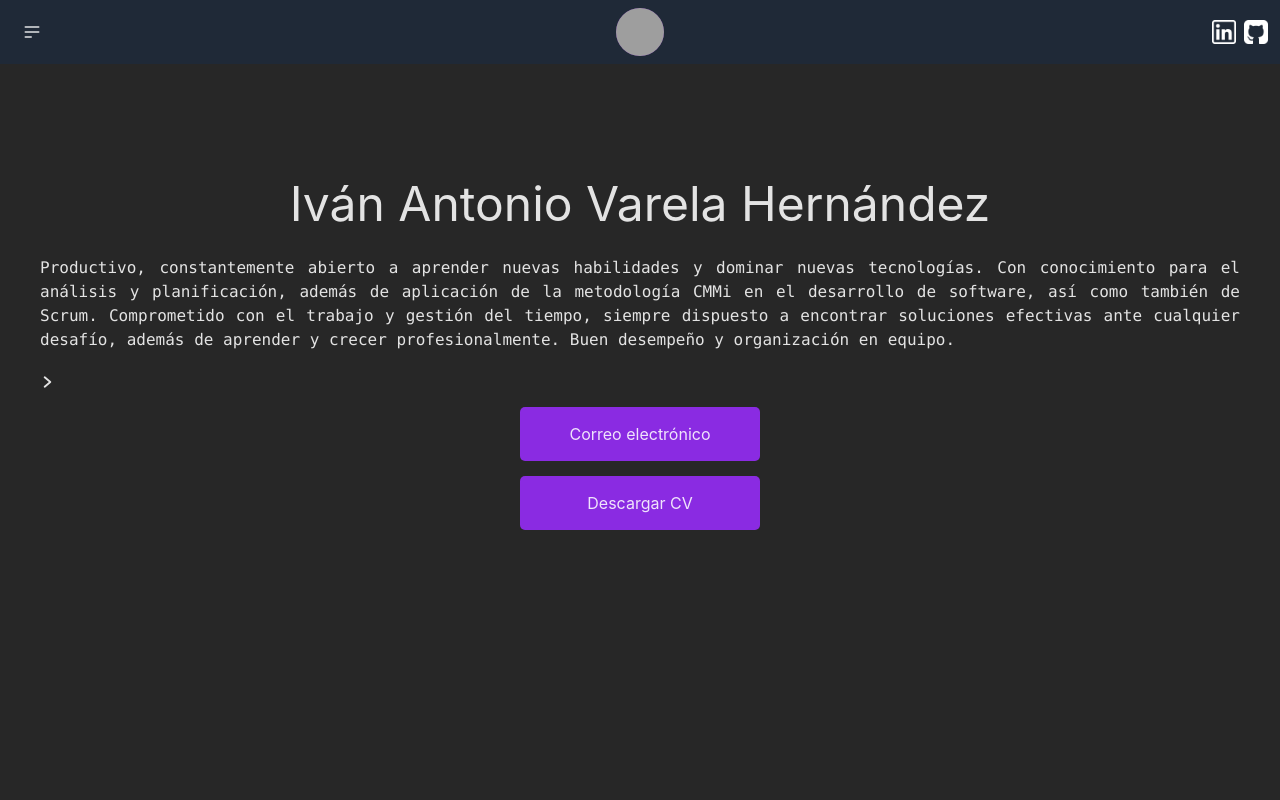
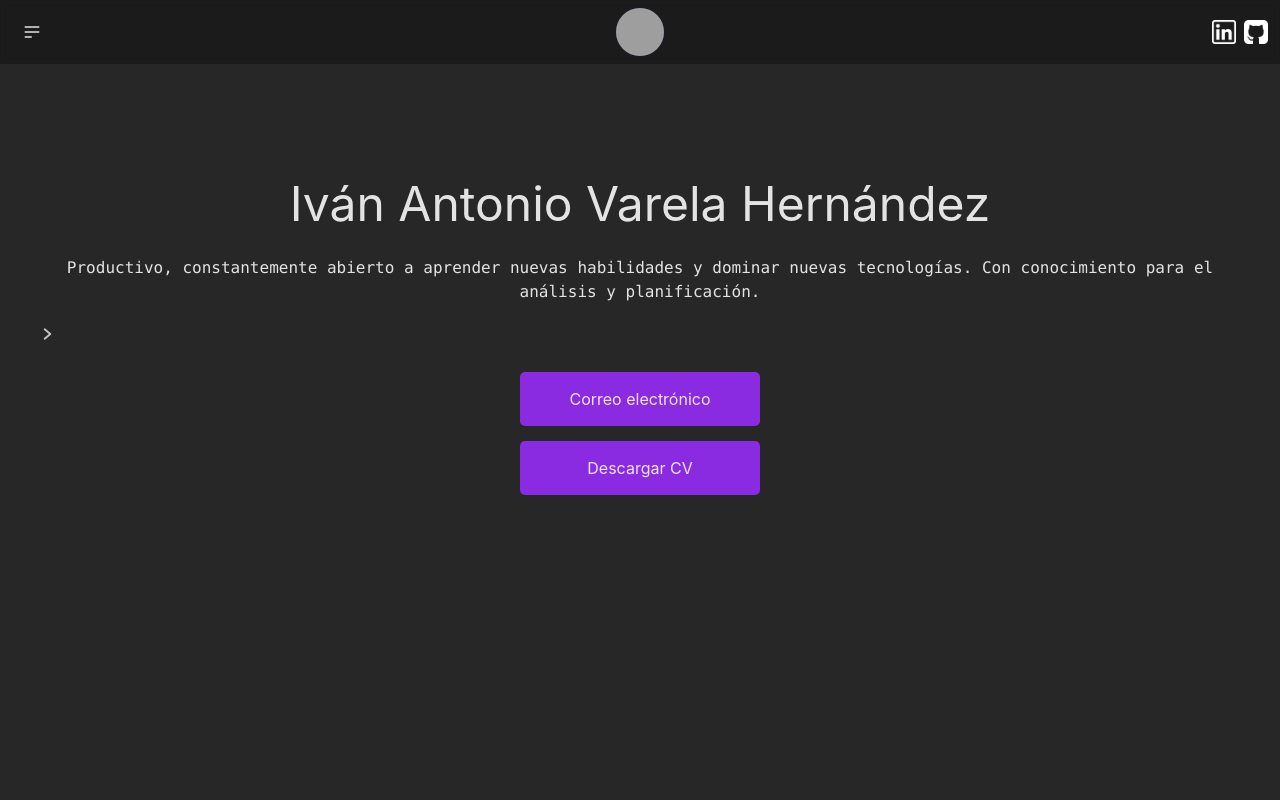
Before and after one commit to IvanVare/ivanwebp-ui, a React (Vite) app: page / in a window 1280 px wide. Shown: the top 800 px of the page. Built offline with nearby package versions, Linux system fonts and the light colour scheme; grey boxes are pictures that could not be loaded.

Commit message:
PaginaHomeUpdate

```diff
--- a/src/components/CardsProject.jsx
+++ b/src/components/CardsProject.jsx
@@ -2,6 +2,18 @@ import React from "react";
 import "../styles/styleCardProject.css";
 import CardProject from "./CardProject";
 import projectJson from "../data/projects.json";
+
+import appDPA from "../assets/images/appDPA.jpg";
+import appPks from "../assets/images/appPks.jpg";
+import webPksos from "../assets/images/webPksos.png";
+import portafolio from "../assets/images/portafolio.png";
+
+const imageMap = {
+  "src/assets/images/appDPA.jpg": appDPA,
+  "src/assets/images/appPks.jpg": appPks,
+  "src/assets/images/webPksos.png": webPksos,
+  "src/assets/images/portafolio.png": portafolio,
+};
 
 export default function CardsProject() {
   return (
@@ -16,7 +28,7 @@ export default function CardsProject() {
                 description={projects.description}
                 linkGit={projects.linkGit}
                 linkProject={projects.linkProject}
-                src={projects.src}
+                src={imageMap[projects.src]}
               ></CardProject>
             </div>
           ))}
--- a/src/components/Description.jsx
+++ b/src/components/Description.jsx
@@ -32,14 +32,11 @@ export default function Description() {
         <div className="appcontent-section text-center ">
           <div className="text-container pt-40">
             <span className="text-5xl">Iván Antonio Varela Hernández</span>
-            <p className="text-justify font-mono my-7">
-              Productivo, constantemente abierto a aprender nuevas habilidades y
-              dominar nuevas tecnologías. Con conocimiento para el análisis y
-              planificación, además de aplicación de la metodología CMMi en el
-              desarrollo de software, así como también de Scrum. Comprometido
-              con el trabajo y gestión del tiempo, siempre dispuesto a encontrar
-              soluciones efectivas ante cualquier desafío, además de aprender y
-              crecer profesionalmente. Buen desempeño y organización en equipo.
+            <div className="font-mono my-7 ">
+              <p>
+                Productivo, constantemente abierto a aprender nuevas habilidades
+                y dominar nuevas tecnologías. Con conocimiento para el análisis
+                y planificación.
               </p>
               <svg
                 width="15"
@@ -47,6 +44,7 @@ export default function Description() {
                 viewBox="0 0 16 16"
                 fill="none"
                 xmlns="http://www.w3.org/2000/svg"
+                className="parpadea items-center"
               >
                 <path
                   d="M5 3L11 8L5 13"
@@ -56,6 +54,7 @@ export default function Description() {
                   strokeLinejoin="round"
                 />
               </svg>
+            </div>
 
             <div>
               <div className="container-button" onClick={copiarEmail}>
@@ -63,7 +62,7 @@ export default function Description() {
               </div>
               {alertVisible && (
                 <div className="items-center">
-                  <Alert color="green" className="mx-96 px-5 p-2">
+                  <Alert color="green" className="bg-purple-400 mx-96 px-5 p-2">
                     Se guardó el correo electrónico en el portapapeles
                   </Alert>
                 </div>
@@ -73,7 +72,7 @@ export default function Description() {
                 Descargar CV
               </div>
               {alertDownload && (
-                <Alert color="green" className=" p-2 mx-96">
+                <Alert color="green" className="bg-purple-400 p-2 mx-96">
                   Descargando CV...
                 </Alert>
               )}
--- a/src/components/Footer.jsx
+++ b/src/components/Footer.jsx
@@ -3,7 +3,7 @@ import React from "react";
 export default function Footer() {
   return (
     <>
-      <footer className="footer bg-neutral text-neutral-content p-10">
+      <footer className="footer backdrop-blur-sm bg-black/50 text-neutral-content p-10">
         <aside>
           <svg
             width="50"
--- a/src/components/NavBarP.jsx
+++ b/src/components/NavBarP.jsx
@@ -17,13 +17,13 @@ function classNames(...classes) {
 export default function NavBarP() {
   return (
     <>
-      <div className="navbar bg-gray-800 fixed z-20">
+      <div className="navbar backdrop-blur-sm bg-black/30 fixed z-20">
         <div className="navbar-start">
           <div className="dropdown ">
             <div
               tabIndex={0}
               role="button"
-              className="btn btn-ghost btn-circle"
+              className=" btn btn-ghost btn-square"
             >
               <svg
                 xmlns="http://www.w3.org/2000/svg"
@@ -42,7 +42,7 @@ export default function NavBarP() {
             </div>
             <ul
               tabIndex={0}
-              className="menu menu-sm dropdown-content bg-base-100 rounded-box z-[1] mt-3 w-52 p-2  shadow"
+              className="menu menu-sm dropdown-content bg-black/50 rounded-box z-[1] mt-3 w-52 p-2  shadow"
             >
               <li className="m-1">
                 <NavLink to={"/inicio"}>Inicio</NavLink>
@@ -54,9 +54,8 @@ export default function NavBarP() {
           </div>
         </div>
         <div className="navbar-center">
-          <Button className="relative flex rounded-full bg-purple-800 text-sm focus:outline-none focus:ring-2 focus:ring-offset-purple-800">
+          <Button className="relative flex rounded-full bg-purple-800 text-sm focus:outline-none focus:ring-2 focus:ring-offset-purple-800 ">
             <span className="absolute -inset-1.5" />
-            <span className="sr-only">Open user menu</span>
             <img
               alt=""
               src="https://lh3.googleusercontent.com/a/ACg8ocIxYu08rV6HE-01SjeD5i8otyVFs71VfqDqy6cAjfJWjiI5rL-g=s288-c-no"
--- /dev/null
+++ b/src/components/aboutMe/DescriptionAM.jsx
@@ -0,0 +1,27 @@
+import React from "react";
+
+export default function DescriptionAM() {
+  return (
+    <>
+      <div className="pt-20">
+        <div className="card bg-neutral text-neutral-content w-96">
+          <div className="card-body items-center text-center">
+            <h2 className="card-title">Cookies!</h2>
+            <p>We are using cookies for no reason.</p>
+            <div className="card-actions justify-end">
+              <button className="btn btn-primary">Accept</button>
+              <button className="btn btn-ghost">Deny</button>
+            </div>
+          </div>
+        </div>
+      </div>
+      <div>
+        , además de aplicación de la metodología CMMi en el desarrollo de
+        software, así como también de Scrum. Comprometido con el trabajo y
+        gestión del tiempo, siempre dispuesto a encontrar soluciones efectivas
+        ante cualquier desafío, además de aprender y crecer profesionalmente.
+        Buen desempeño y organización en equipo.
+      </div>
+    </>
+  );
+}
--- /dev/null
+++ b/src/components/aboutMe/EstudiosAM.jsx
@@ -0,0 +1,5 @@
+import React from "react";
+
+export default function EstudiosAM() {
+  return <div>EstudiosAM</div>;
+}
--- a/src/pages/AboutMe.jsx
+++ b/src/pages/AboutMe.jsx
@@ -1,20 +1,12 @@
 import React from "react";
+import DescriptionAM from "../components/aboutMe/DescriptionAM";
+import EstudiosAM from "../components/aboutMe/EstudiosAM";
 
 export default function AboutMe() {
   return (
     <>
-      <div className="pt-20">
-        <div className="card bg-neutral text-neutral-content w-96">
-          <div className="card-body items-center text-center">
-            <h2 className="card-title">Cookies!</h2>
-            <p>We are using cookies for no reason.</p>
-            <div className="card-actions justify-end">
-              <button className="btn btn-primary">Accept</button>
-              <button className="btn btn-ghost">Deny</button>
-            </div>
-          </div>
-        </div>
-      </div>
+      <DescriptionAM></DescriptionAM>
+      <EstudiosAM></EstudiosAM>
     </>
   );
 }
--- a/src/styles/styleDescription.css
+++ b/src/styles/styleDescription.css
@@ -3,6 +3,53 @@
   align-items: center;
   justify-content: center;
   padding: 20px;
+}
+.parpadea {
+  animation-name: parpadeo;
+  animation-duration: 1s;
+  animation-timing-function: linear;
+  animation-iteration-count: infinite;
+
+  -webkit-animation-name: parpadeo;
+  -webkit-animation-duration: 1s;
+  -webkit-animation-timing-function: linear;
+  -webkit-animation-iteration-count: infinite;
+}
+
+@-moz-keyframes parpadeo {
+  0% {
+    opacity: 1;
+  }
+  50% {
+    opacity: 0;
+  }
+  100% {
+    opacity: 1;
+  }
+}
+
+@-webkit-keyframes parpadeo {
+  0% {
+    opacity: 1;
+  }
+  50% {
+    opacity: 0;
+  }
+  100% {
+    opacity: 1;
+  }
+}
+
+@keyframes parpadeo {
+  0% {
+    opacity: 1;
+  }
+  50% {
+    opacity: 0;
+  }
+  100% {
+    opacity: 1;
+  }
 }
 
 .image-container {
```
Lines whose indentation alone changed are shown as unchanged.
